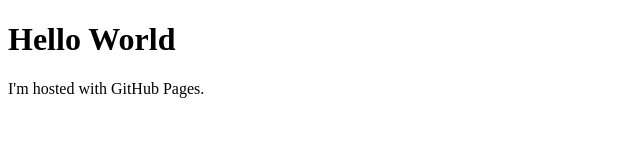
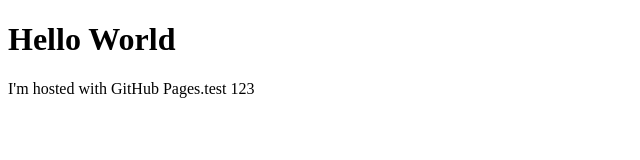
Before and after one commit to KezzNz/KezzNz.github.io, a plain HTML site: page index.html in a window 1280 px wide. Shown: the full height of the page, 0-640 px from the left. Drawn offline with Linux system fonts and the light colour scheme.

Commit message:
Update index.html

```diff
--- a/index.html
+++ b/index.html
@@ -2,6 +2,6 @@
 <html>
 <body>
 <h1>Hello World</h1>
-<p>I'm hosted with GitHub Pages.</p>
+<p>I'm hosted with GitHub Pages.test 123</p>
 </body>
 </html>
```
